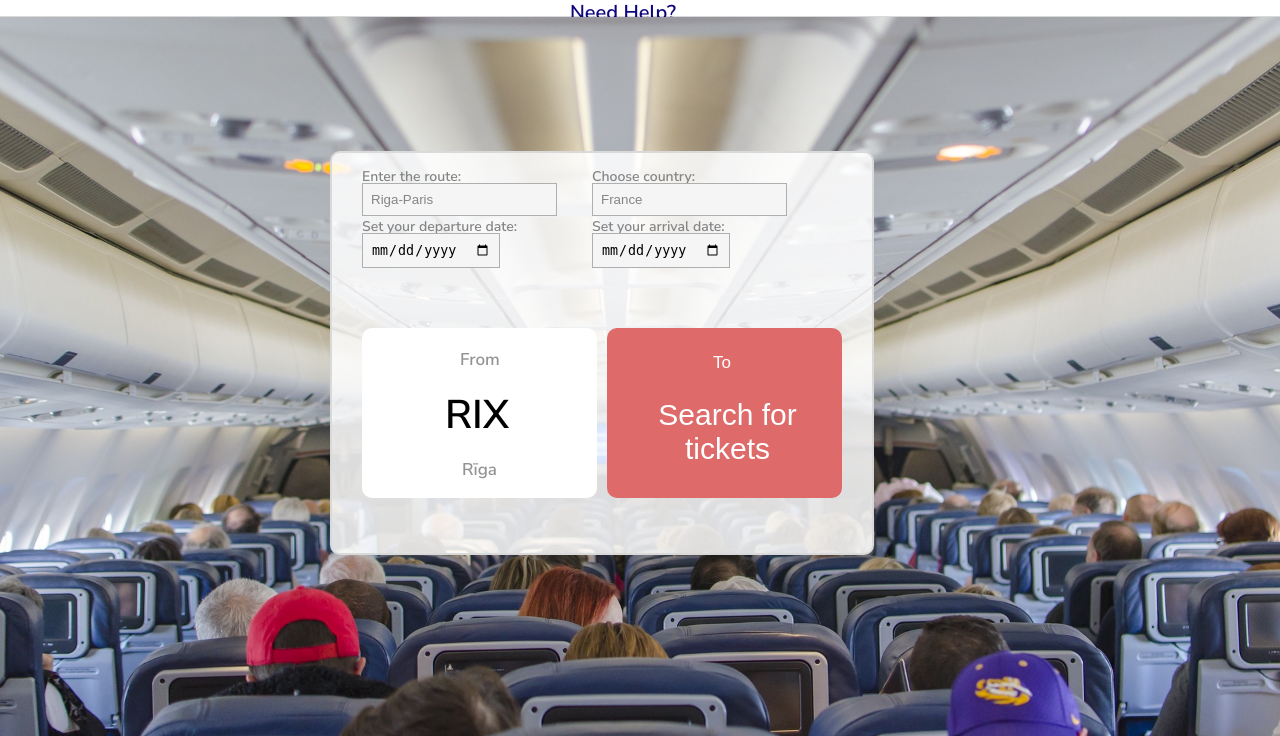
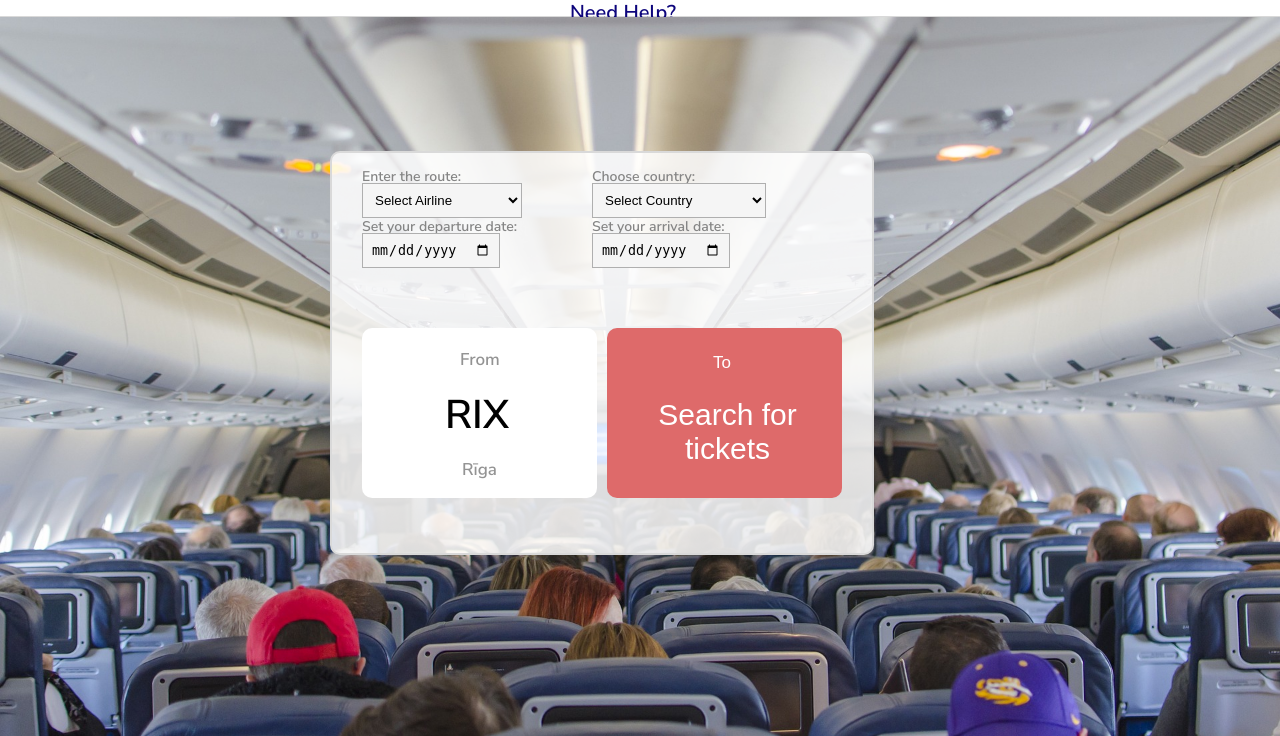
Before and after one commit to DenKozlov04/main_course_project, a PHP site: page /php/index.php in a window 1280 px wide; the page is wider, and only the part inside the window is pictured. Shown: the part 125-861 px from the top of that part. Run offline with PHP 8.4, Linux system fonts and the light colour scheme; data that the repository does not hold is empty.

Commit message:
shanges in search system

```diff
--- a/css/index.css
+++ b/css/index.css
@@ -695,7 +695,13 @@ body {
   background-color: rgb(245, 245, 245);
   padding: 8px;
 }
-
+.input-data  select {
+  z-index: 1;
+  position: absolute;
+  border: 1px solid #afafaf;
+  background-color: rgb(245, 245, 245);
+  padding: 8px;
+}
 .swiper.sample-slider {
   margin-top: 1200px;
 }
--- a/php/index.php
+++ b/php/index.php
@@ -159,14 +159,45 @@
         <form method="GET" action="../php/FilteredTickets.php">
             <div class="box1-input" style="">
                 <div class="input-data">
-                    <input type="text" id="input" name="SearchRoute" placeholder="Riga-Paris">
                     <label for="input-field">Enter the route:</label>
+                    <select id="flightname" name="SearchRoute">
+                            <option value="">Select Airline</option>
+                            <?php
+                            // Подключение к базе данных и выполнение запроса для получения авиалиний
+                            include 'dbconfig.php';
+                            $sql_airline = "SELECT DISTINCT Airline FROM `airports/airlines`";
+                            $result_airlines = $mysqli->query($sql_airline);
+                            if ($result_airlines->num_rows > 0) {
+                                while ($row = $result_airlines->fetch_assoc()) {
+                                    echo '<option value="' . $row["Airline"] . '">' . $row["Airline"] . '</option>';
+                                }
+                            } else {
+                                echo '<option value="">No Airlines Available</option>';
+                            }
+                            ?>
+                        </select>
+
                 </div>
             </div>
             <div class="box2-input">
                 <div class="input-data">
-                    <input type="text" name="SearchCountry" placeholder="France">
                     <label for="input-field">Choose country:</label>
+                    <select name="SearchCountry">
+                            <option value="">Select Country</option>
+                            <?php
+                            // Выполнение запроса для получения стран
+                            $sql_country = "SELECT DISTINCT country FROM `airports/airlines`";
+                            $result_countries = $mysqli->query($sql_country);
+                            if ($result_countries->num_rows > 0) {
+                                while ($row = $result_countries->fetch_assoc()) {
+                                    echo '<option value="' . $row["country"] . '">' . $row["country"] . '</option>';
+                                }
+                            } else {
+                                echo '<option value="">No Countries Available</option>';
+                            }
+                            ?>
+                        </select>
+
                 </div>
             </div>
             <div class="box3-input">
```
Also changed, not shown: css/FilteredTickets.css (+8 -0 lines), php/FilteredTickets.php (+62 -25 lines).
